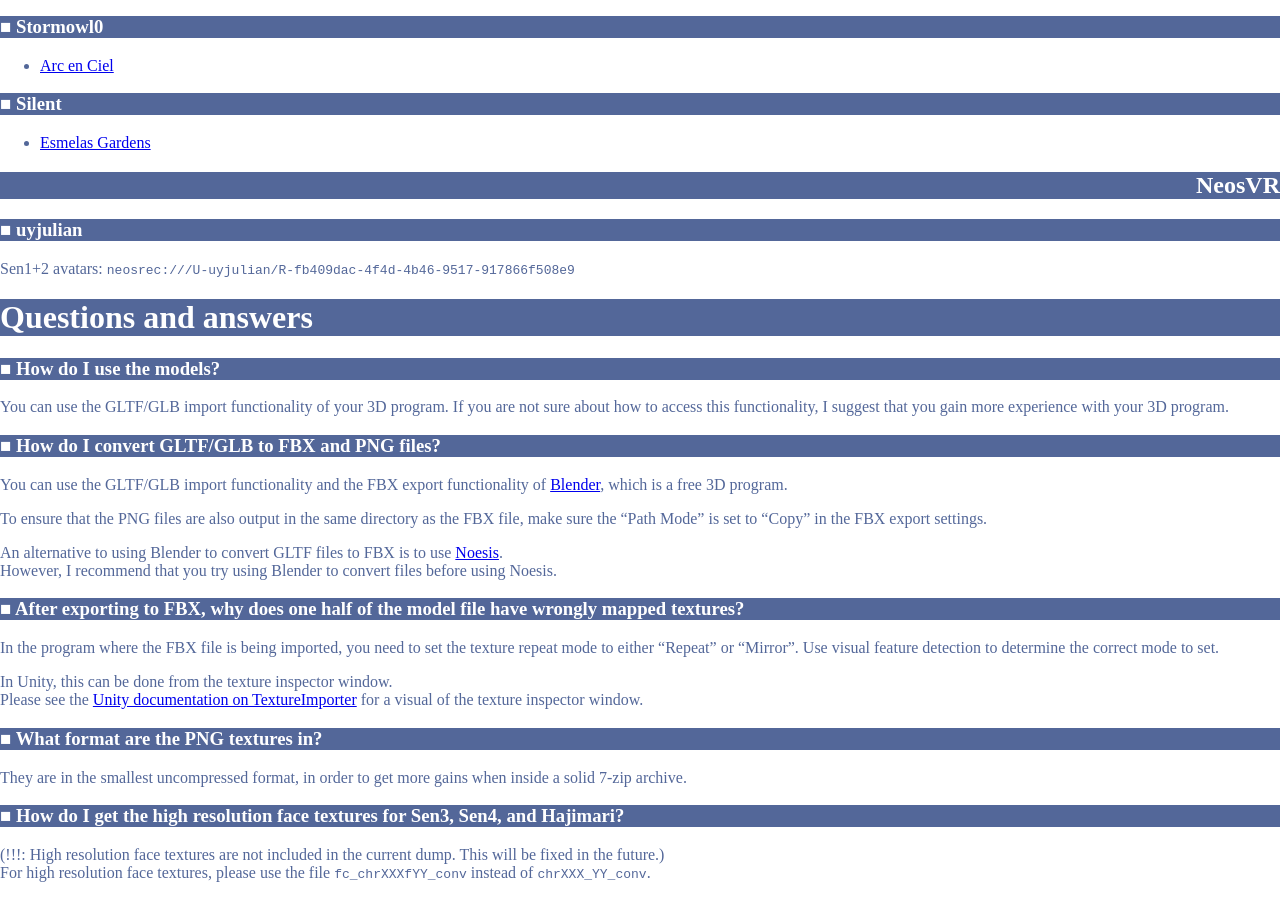
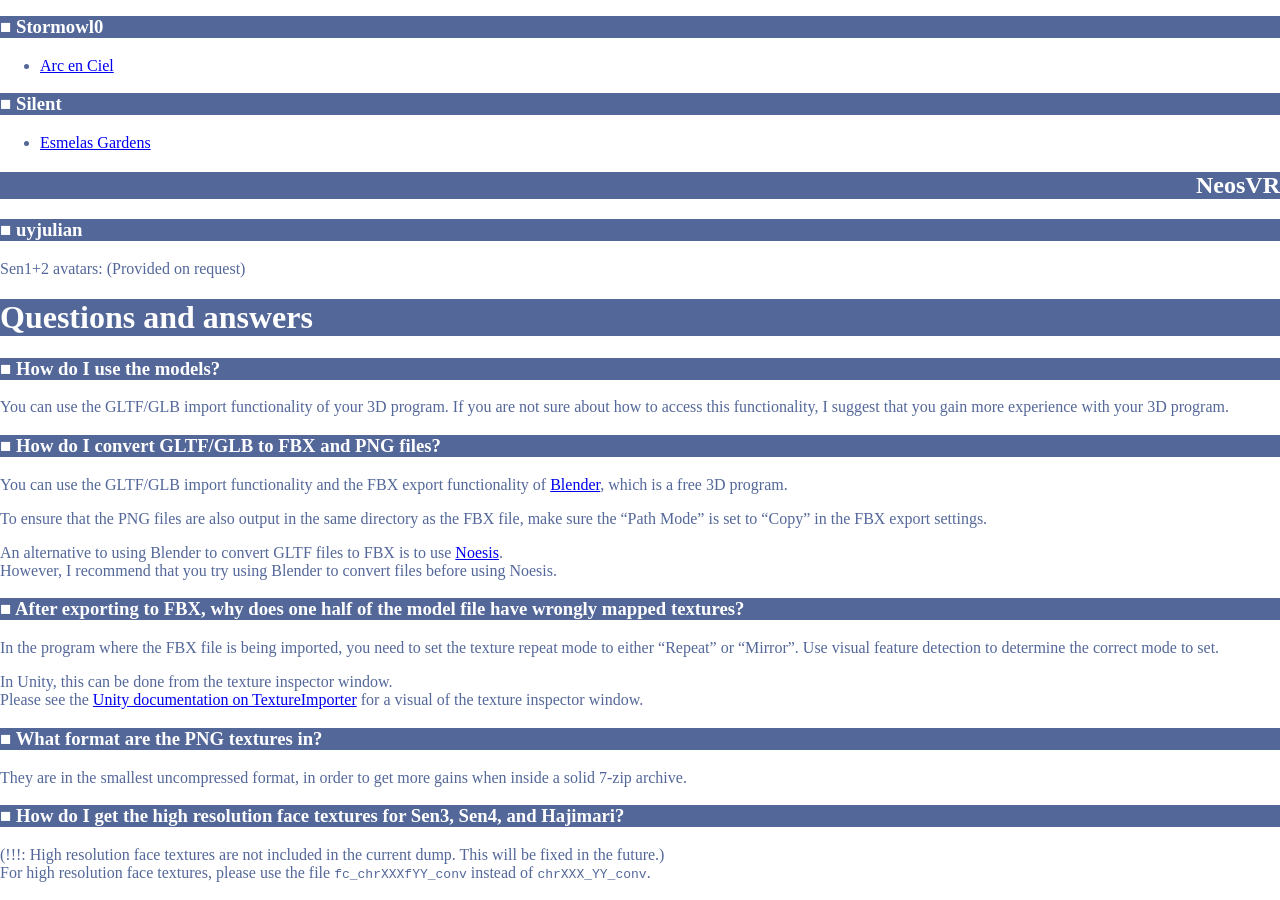
Before and after one commit to uyjulian/falcom-dumps, a Jekyll site: the page built from index.md, in a window 1280 px wide and 900 px high, scrolled down 1499 px. Built offline with Jekyll 4.4.1, drawn with Linux system fonts in a browser that asks for light colours.

Commit message:
Avatars are no longer on cloud and now provided on request

```diff
--- a/index.md
+++ b/index.md
@@ -79,7 +79,7 @@ If you have questions about usage of the models in a specific environment, sendi
 ## NeosVR
 
 ### uyjulian
-Sen1+2 avatars: `neosrec:///U-uyjulian/R-fb409dac-4f4d-4b46-9517-917866f508e9`
+Sen1+2 avatars: (Provided on request)
 
 # Questions and answers
 
```
